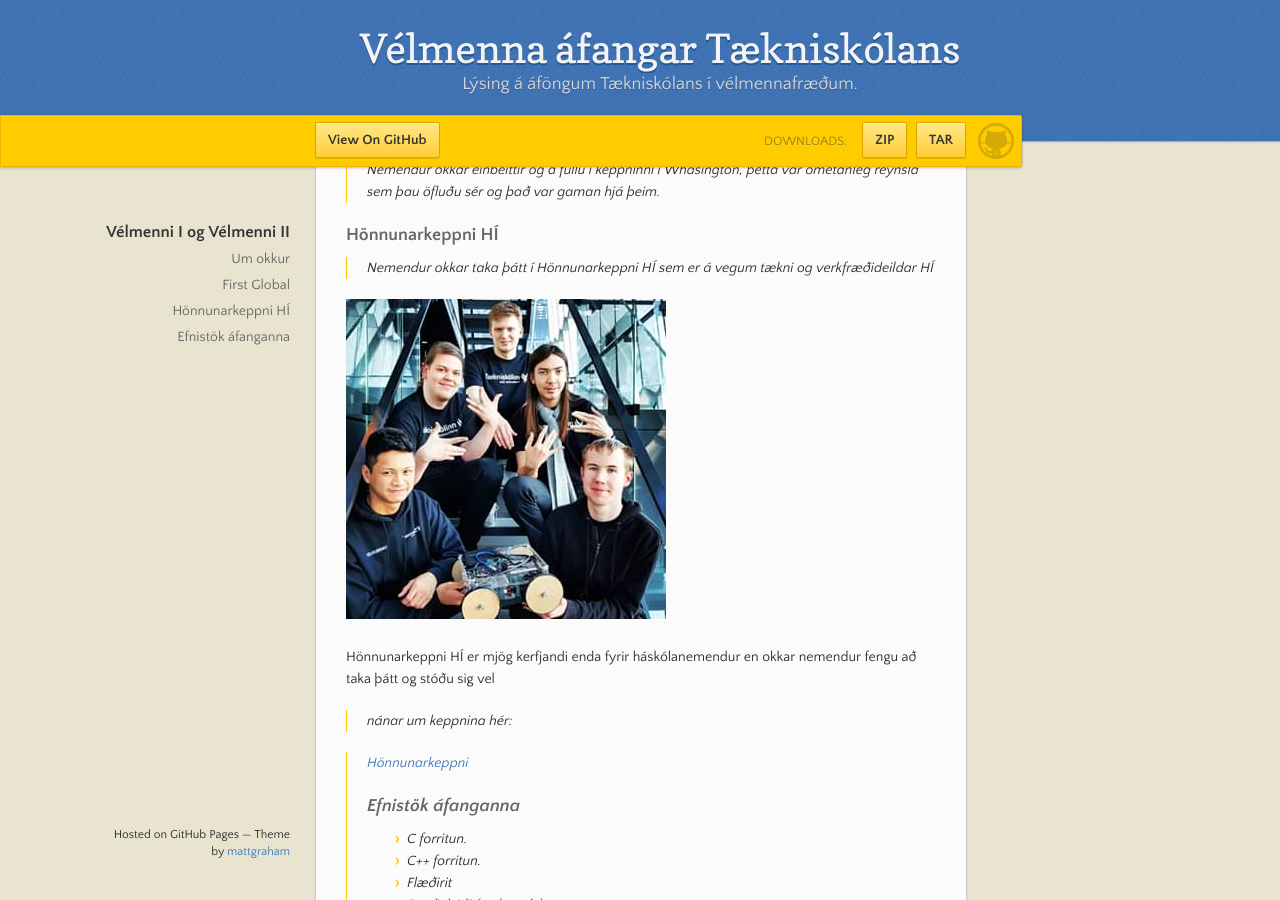
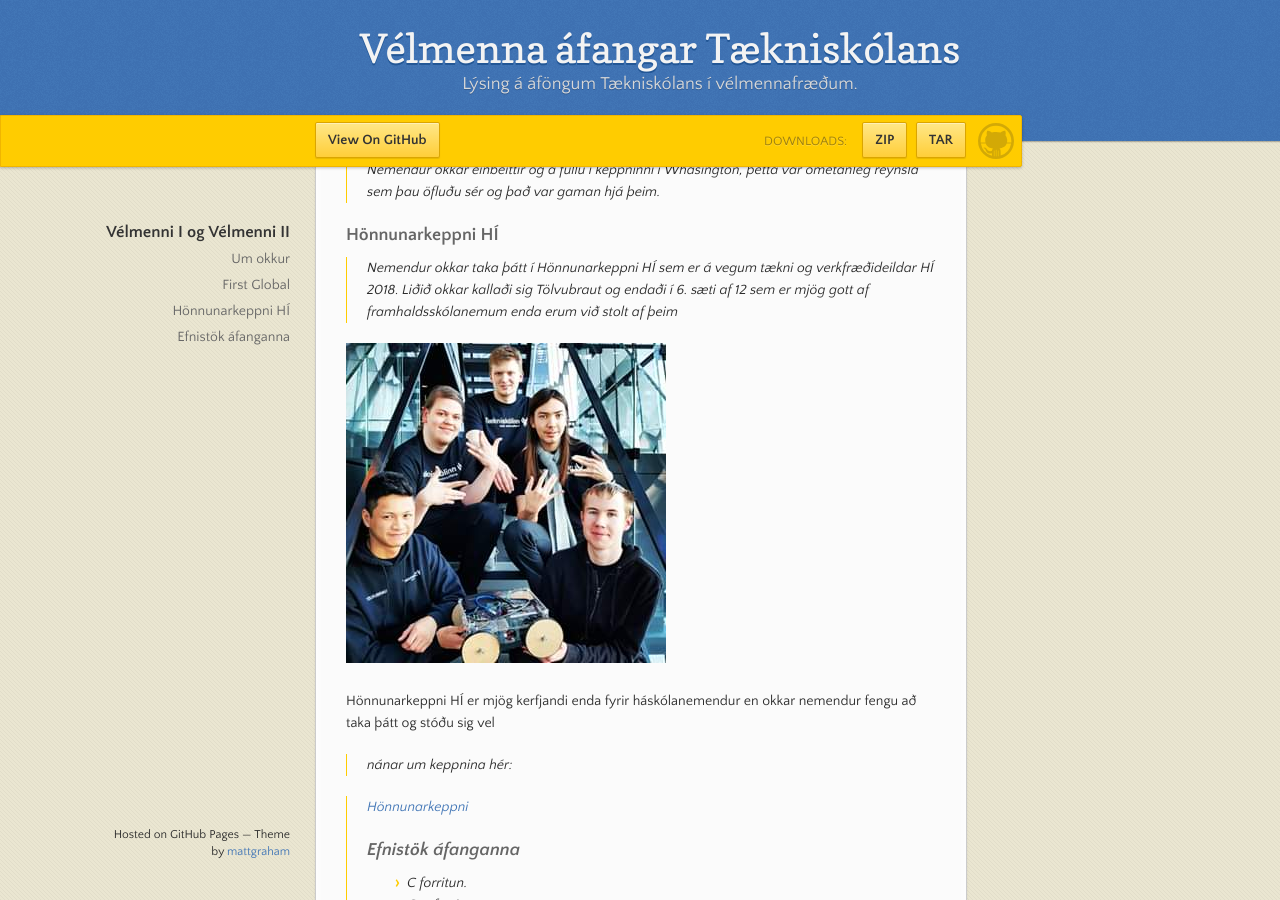
Before and after one commit to eirben/eirben.github.io, a Jekyll site: the page built from index.md, in a window 1280 px wide and 900 px high, scrolled down 1807 px. Built offline with Jekyll 4.4.1, drawn with Linux system fonts in a browser that asks for light colours; our own code applies the rules of GitHub Pages for plain Markdown files.

Commit message:
Update index.md

```diff
--- a/index.md
+++ b/index.md
@@ -17,7 +17,7 @@ Keppnin 2017 var haldin í Washington D.C
 Nemendur okkar einbeittir og á fullu í keppninni í Whasington, þetta var ómetanleg reynsla sem þau öfluðu sér og það var gaman hjá þeim.
 
 ### Hönnunarkeppni HÍ
-> Nemendur okkar taka þátt í Hönnunarkeppni HÍ sem er á vegum tækni og verkfræðideildar HÍ
+> Nemendur okkar taka þátt í Hönnunarkeppni HÍ sem er á vegum tækni og verkfræðideildar HÍ 2018.  Liðið okkar kallaði sig Tölvubraut og endaði í 6. sæti af 12 sem er mjög gott af framhaldsskólanemum enda erum við stolt af þeim
 
 ![First Global keppni](https://eirben.github.io/honnunarkeppni_hi.jpg)
 
```
